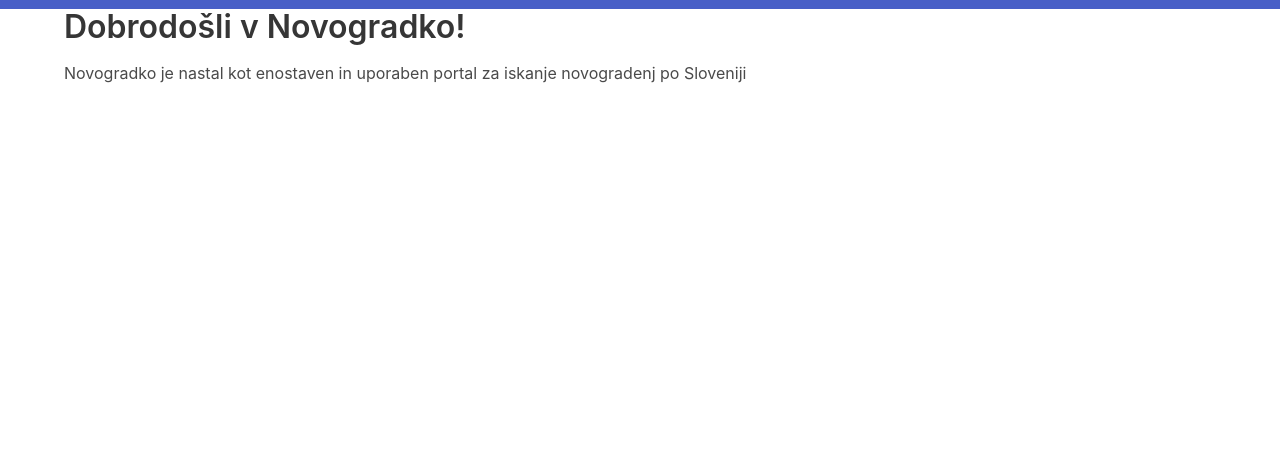
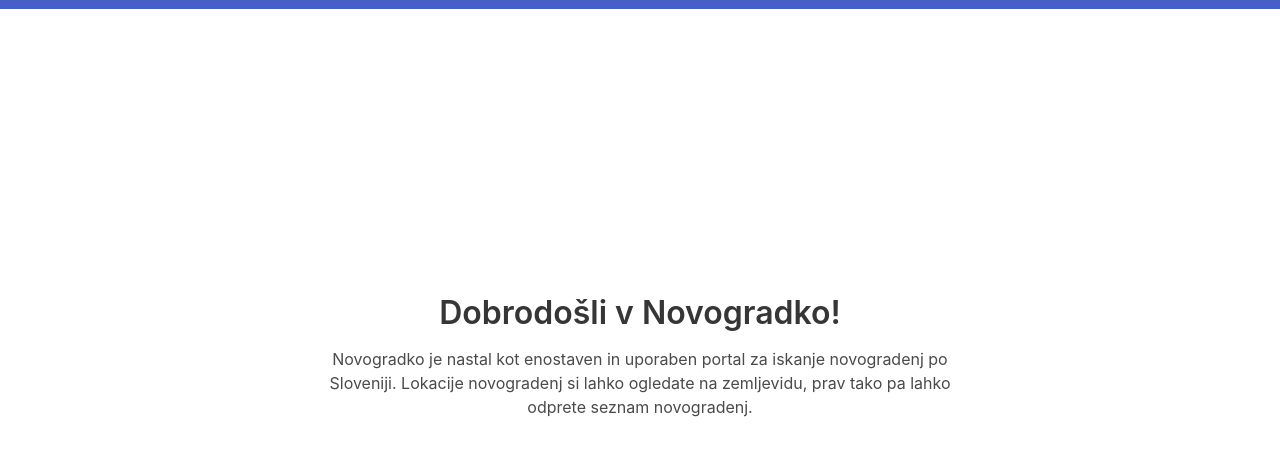
Before and after one commit to robiworks/novogradko, a plain HTML site: page frontend/index.html in a window 1280 px wide. Shown: the part 43-498 px from the top of the page. Drawn offline with nearby package versions, Linux system fonts and the light colour scheme.

Commit message:
Update home page

```diff
--- a/frontend/index.html
+++ b/frontend/index.html
@@ -40,12 +40,12 @@
             </div>
         </nav>
         <!-- PAGE CONTENT -->
-        <div class="container">
-            <div class="content">
-                <h1>Dobrodošli v Novogradko!</h1>
-                <p>Novogradko je nastal kot enostaven in uporaben portal za iskanje novogradenj po Sloveniji</p>
-                <!-- TODO: make this nicer -->
-            </div>
+        <div class="content" style="text-align: center; position: absolute; top: 50%; left: 50%; transform: translate(-50%, -50%);">
+            <h1>Dobrodošli v Novogradko!</h1>
+            <p>
+                Novogradko je nastal kot enostaven in uporaben portal za iskanje novogradenj po Sloveniji.
+                Lokacije novogradenj si lahko ogledate na zemljevidu, prav tako pa lahko odprete seznam novogradenj.
+            </p>
         </div>
     </body>
 </html>
```
